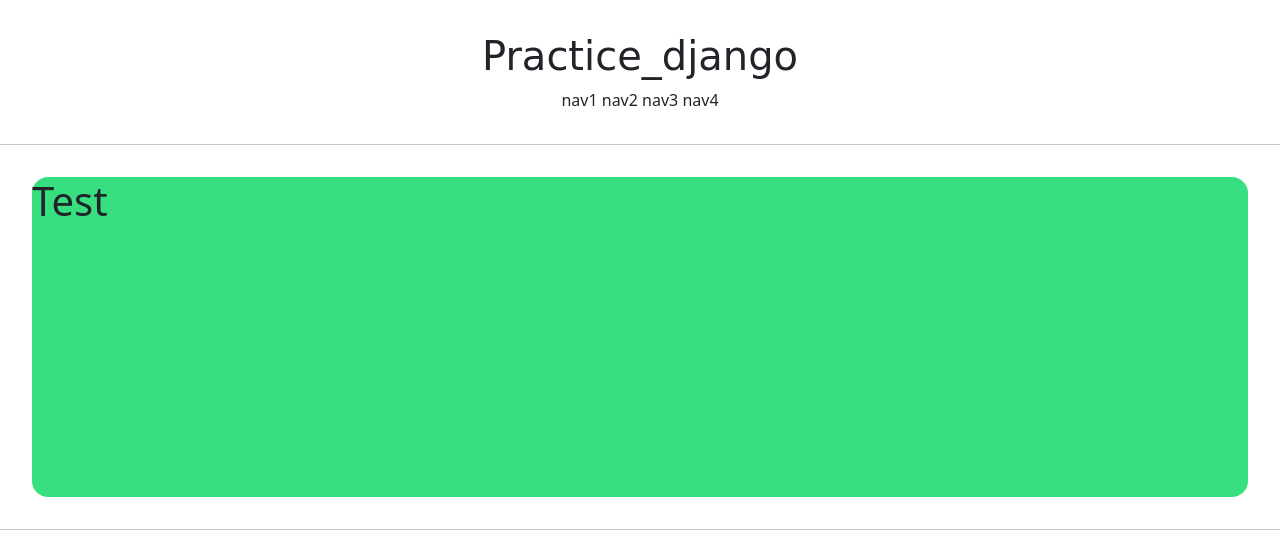
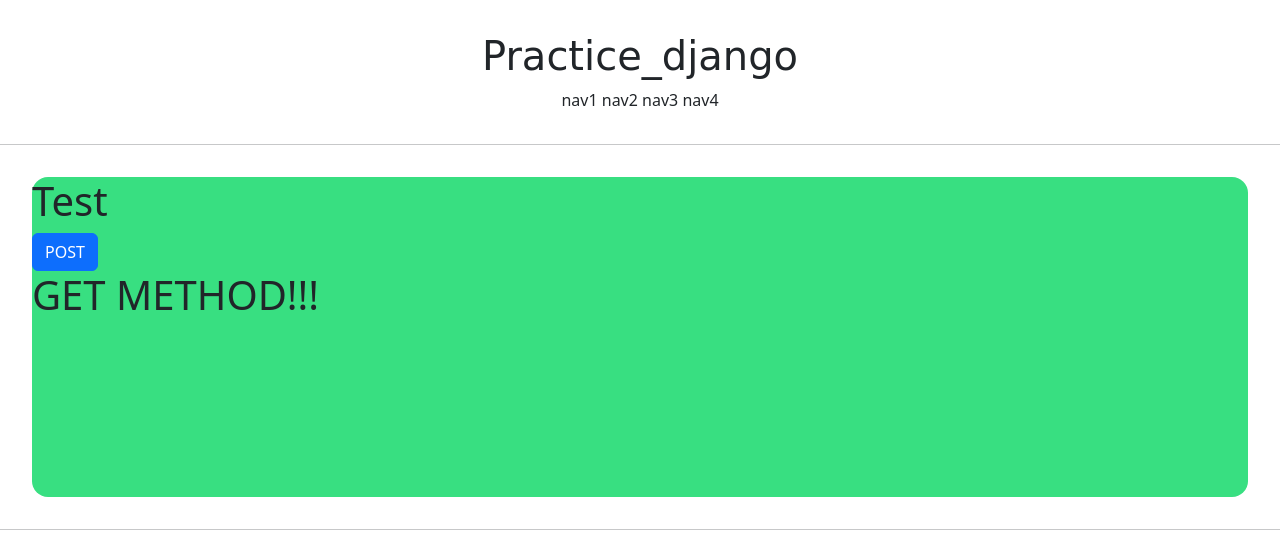
Before and after one commit to Minji6/practice_django, a Django app: page /account/hello_world/ in a window 1280 px wide. Shown: the top 559 px of the page. Run offline with Django 4.2, Linux system fonts and the light colour scheme; some web fonts are replaced.

Commit message:
django course 16 commit

```diff
--- a/accountapp/Templates/accountapp/hello_world.html
+++ b/accountapp/Templates/accountapp/hello_world.html
@@ -3,7 +3,21 @@
 {% block content %}
 
     <div style="height: 20rem; background-color: #38df81; border-radius: 1rem; margin: 2rem;">
-        <h1>Test</h1>
+
+        <h1>
+            Test
+        </h1>
+
+        <form action="/account/hello_world/" method="post">
+            {% csrf_token %}
+            <input type="submit" class="btn btn-primary" value="POST">
+        </form>
+
+        <h1>
+            {{ text }}
+        </h1>
+
     </div>
 
+
 {% endblock %}
--- a/accountapp/views.py
+++ b/accountapp/views.py
@@ -4,4 +4,8 @@ from django.shortcuts import render
 # Create your views here.
 
 def hello_world(request):
-    return render(request, 'accountapp/hello_world.html')
+
+    if request.method == "POST":
+        return render(request, 'accountapp/hello_world.html', context={'text': 'POST METHOD!!!'})
+    else:
+        return render(request, 'accountapp/hello_world.html', context={'text': 'GET METHOD!!!'})
```
